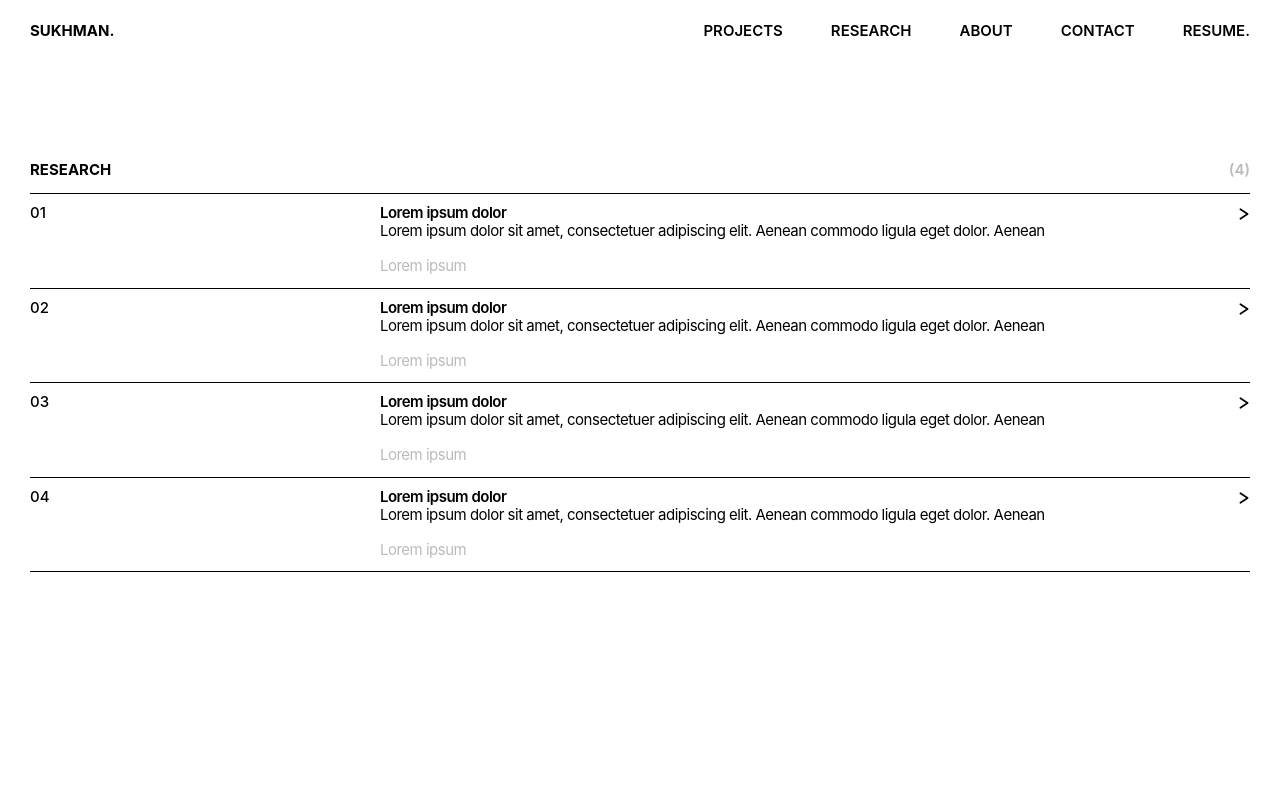
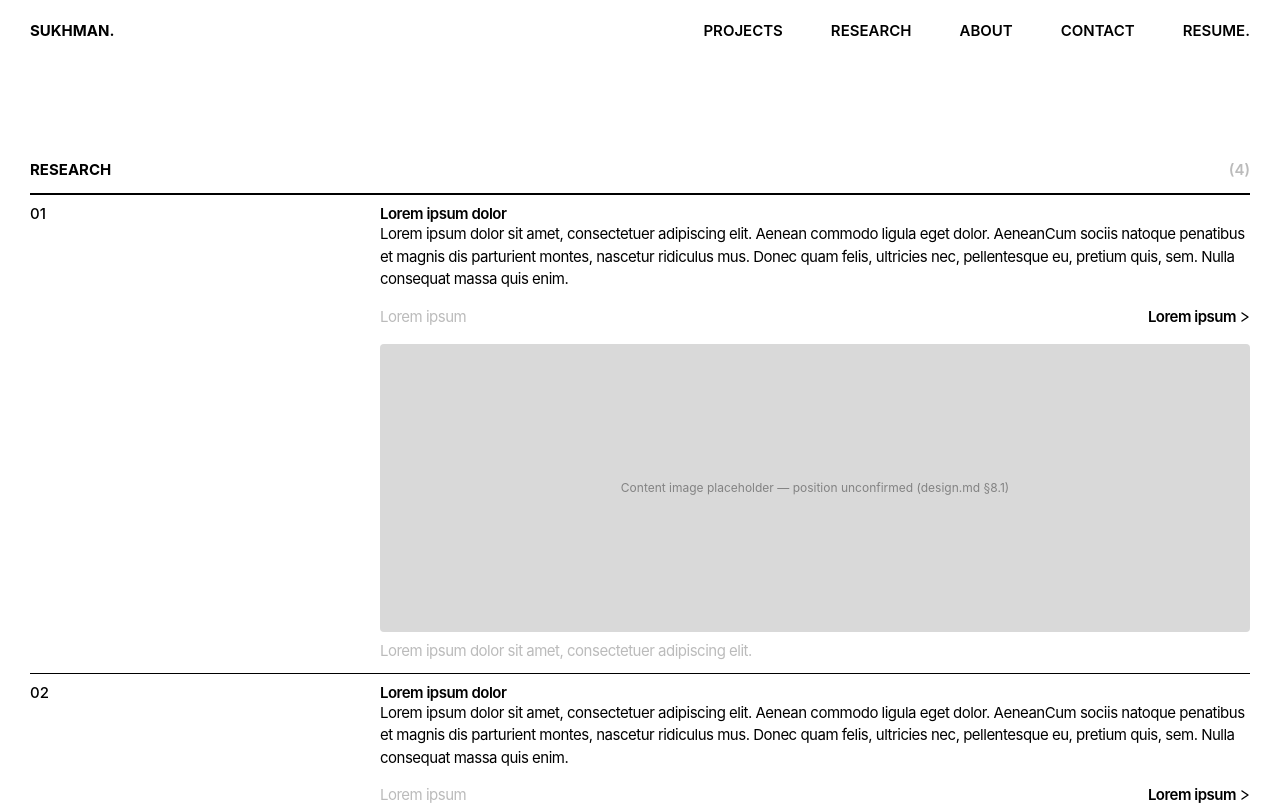
Before and after one commit to sukhman0402/portfolio-website, a Next.js app: page /research in a window 1280 px wide. Shown: the top 805 px of the page. Built offline with nearby package versions, Linux system fonts and the light colour scheme.

Commit message:
Update page.js

```diff
--- a/src/app/research/page.js
+++ b/src/app/research/page.js
@@ -1,6 +1,6 @@
 import Header from "@/components/Header";
 import Footer from "@/components/Footer";
-import ResearchRow from "@/components/ResearchRow";
+import ProjectRow from "@/components/ProjectRow";
 import { research } from "@/lib/data";
 
 export const metadata = {
@@ -10,8 +10,22 @@ export const metadata = {
 // Research — All page (design.md §4, extended 2026-09-03). Mirrors
 // src/app/projects/page.js exactly: same heading/count row, same
 // max-w-[1440px]/px-5/pt-16/md:pt-24 outer spacing, same border-b divider
-// pattern. Uses ResearchRow (not ProjectRow) since Research rows are plain
-// direct links, not expand-in-place cards — see ResearchRow.js.
+// pattern.
+//
+// Switched from ResearchRow to ProjectRow (2026-09-03), flagged directly:
+// "the layout for 'all research' is not what we intended. needs to be
+// similar to [/projects]" — reference screenshots showed the /research
+// listing still using the homepage's compact direct-link row, when it was
+// meant to match /projects' always-expanded card (full description, image
+// placeholder, tag + CTA row, caption). ProjectRow now takes a `basePath`
+// prop precisely so it can be reused here with the CTA pointing at
+// /research/<slug> instead of /projects/<slug> — see ProjectRow.js.
+// research items in data.js were extended with the matching
+// fullDescription/ctaLabel/caption fields.
+//
+// ResearchRow.js is unaffected and still powers the homepage's compact
+// Research rows (ResearchSection.js) — that part of the design wasn't
+// flagged and stays as originally shipped.
 export default function ResearchPage() {
   return (
     <>
@@ -27,7 +41,12 @@ export default function ResearchPage() {
 
           <div>
             {research.map((item) => (
-              <ResearchRow key={item.slug} item={item} />
+              <ProjectRow
+                key={item.slug}
+                project={item}
+                expandable={false}
+                basePath="/research"
+              />
             ))}
           </div>
         </div>
```
